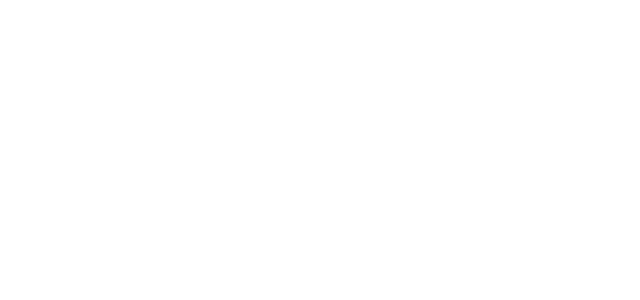
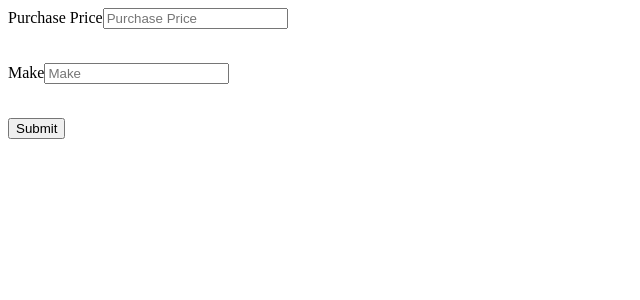
Before and after one commit to marcusfulton11/Loan-v4, a React (Create React App) app: page / in a window 1280 px wide. Shown: the top 300 px of the page, without its empty margins (0-640 px from the left). Built offline with nearby package versions, Linux system fonts and the light colour scheme.

Commit message:
Created Form (without Validation)

```diff
--- a/src/App.js
+++ b/src/App.js
@@ -1,10 +1,12 @@
 import React from 'react';
 import './App.css';
+import LoginForm from './Components/Form/Form';
 
 
 function App() {
   return (
     <div>
+      <LoginForm />
     </div>
 
   );
--- a/src/Components/Form/Form.js
+++ b/src/Components/Form/Form.js
@@ -0,0 +1,45 @@
+import  React, { useState } from "react";
+
+
+export default function LoginForm() {
+    const [purchasePrice, setPurchasePrice] = useState("");
+    const [make, setMake] = useState("");
+
+    const handleSubmit = (e) => {
+        e.preventDefault();
+        console.log(purchasePrice, make)
+    }
+
+
+    return (
+      <form onSubmit={handleSubmit}>
+        <div>
+        <label>Purchase Price</label>
+        <input
+          type="number"
+          id="purchasePrice"
+          placeholder="Purchase Price"
+          value={purchasePrice}
+          required
+          onChange={(e) => setPurchasePrice(e.target.value)}
+        />
+        </div>
+        <p>{purchasePrice}</p>
+        <br/>
+        <div>
+        <label>Make</label>
+        <input
+          type="text"
+          id="make"
+          placeholder="Make"
+          value={make}
+          required
+          onChange={(e) => setMake(e.target.value)}
+        />
+        </div>
+        <br/>
+        <p>{make}</p>
+        <button type="submit">Submit </button>
+      </form>
+    );
+  }
```
